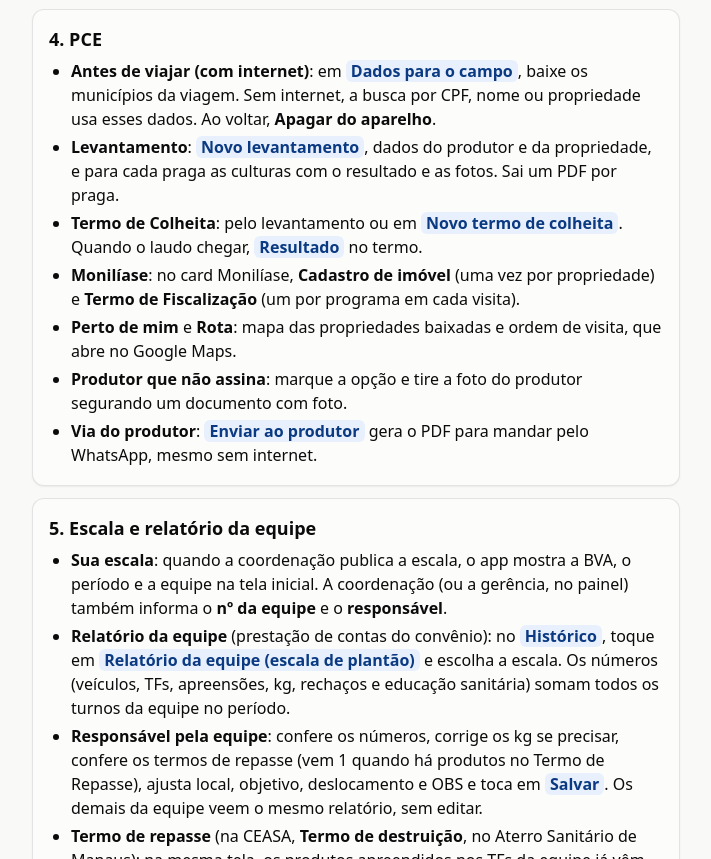
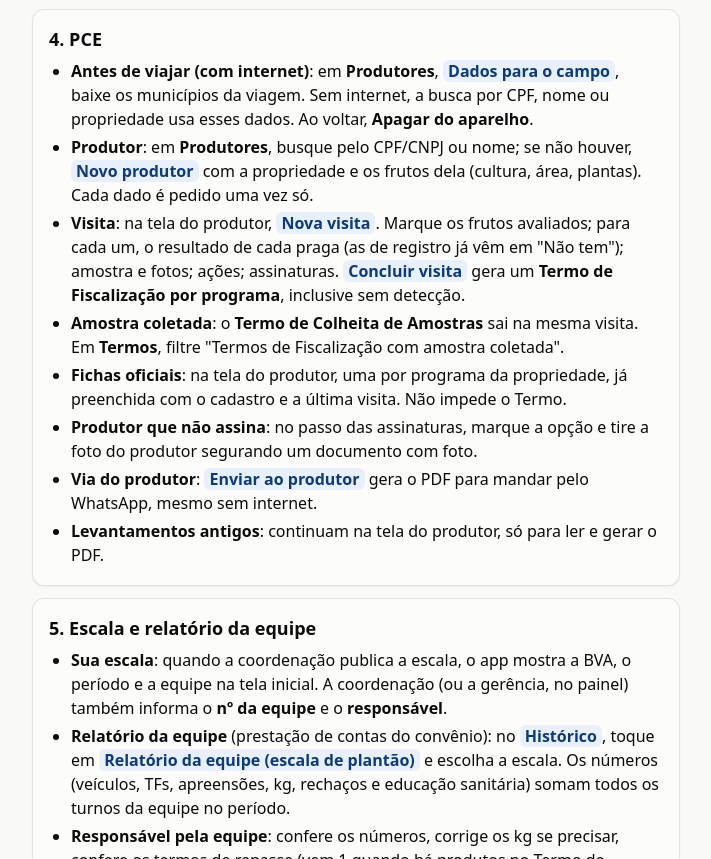
Before and after one commit to evilasionogueiraagro-netizen/GDV, a plain HTML site: page web/manual.html in a window 1280 px wide. Shown: the part 1510-2369 px from the top of the page, without its empty margins (284-995 px from the left). Drawn offline with Linux system fonts and the light colour scheme.

Commit message:
Manual do fiscal: PCE com Produtores, Nova visita, Termo por programa, amostra coletada e fichas oficiais; sai o levantamento novo, Perto de mim e Rota

```diff
--- a/web/manual.html
+++ b/web/manual.html
@@ -49,13 +49,14 @@
 
   <section><h2>4. PCE</h2>
     <ul>
-      <li><b>Antes de viajar (com internet)</b>: em <b class="bt">Dados para o campo</b>, baixe os municípios da viagem. Sem internet, a busca por CPF, nome ou propriedade usa esses dados. Ao voltar, <b>Apagar do aparelho</b>.</li>
-      <li><b>Levantamento</b>: <b class="bt">Novo levantamento</b>, dados do produtor e da propriedade, e para cada praga as culturas com o resultado e as fotos. Sai um PDF por praga.</li>
-      <li><b>Termo de Colheita</b>: pelo levantamento ou em <b class="bt">Novo termo de colheita</b>. Quando o laudo chegar, <b class="bt">Resultado</b> no termo.</li>
-      <li><b>Monilíase</b>: no card Monilíase, <b>Cadastro de imóvel</b> (uma vez por propriedade) e <b>Termo de Fiscalização</b> (um por programa em cada visita).</li>
-      <li><b>Perto de mim</b> e <b>Rota</b>: mapa das propriedades baixadas e ordem de visita, que abre no Google Maps.</li>
-      <li><b>Produtor que não assina</b>: marque a opção e tire a foto do produtor segurando um documento com foto.</li>
+      <li><b>Antes de viajar (com internet)</b>: em <b>Produtores</b>, <b class="bt">Dados para o campo</b>, baixe os municípios da viagem. Sem internet, a busca por CPF, nome ou propriedade usa esses dados. Ao voltar, <b>Apagar do aparelho</b>.</li>
+      <li><b>Produtor</b>: em <b>Produtores</b>, busque pelo CPF/CNPJ ou nome; se não houver, <b class="bt">Novo produtor</b> com a propriedade e os frutos dela (cultura, área, plantas). Cada dado é pedido uma vez só.</li>
+      <li><b>Visita</b>: na tela do produtor, <b class="bt">Nova visita</b>. Marque os frutos avaliados; para cada um, o resultado de cada praga (as de registro já vêm em "Não tem"); amostra e fotos; ações; assinaturas. <b class="bt">Concluir visita</b> gera um <b>Termo de Fiscalização por programa</b>, inclusive sem detecção.</li>
+      <li><b>Amostra coletada</b>: o <b>Termo de Colheita de Amostras</b> sai na mesma visita. Em <b>Termos</b>, filtre "Termos de Fiscalização com amostra coletada".</li>
+      <li><b>Fichas oficiais</b>: na tela do produtor, uma por programa da propriedade, já preenchida com o cadastro e a última visita. Não impede o Termo.</li>
+      <li><b>Produtor que não assina</b>: no passo das assinaturas, marque a opção e tire a foto do produtor segurando um documento com foto.</li>
       <li><b>Via do produtor</b>: <b class="bt">Enviar ao produtor</b> gera o PDF para mandar pelo WhatsApp, mesmo sem internet.</li>
+      <li><b>Levantamentos antigos</b>: continuam na tela do produtor, só para ler e gerar o PDF.</li>
     </ul>
   </section>
 
```
